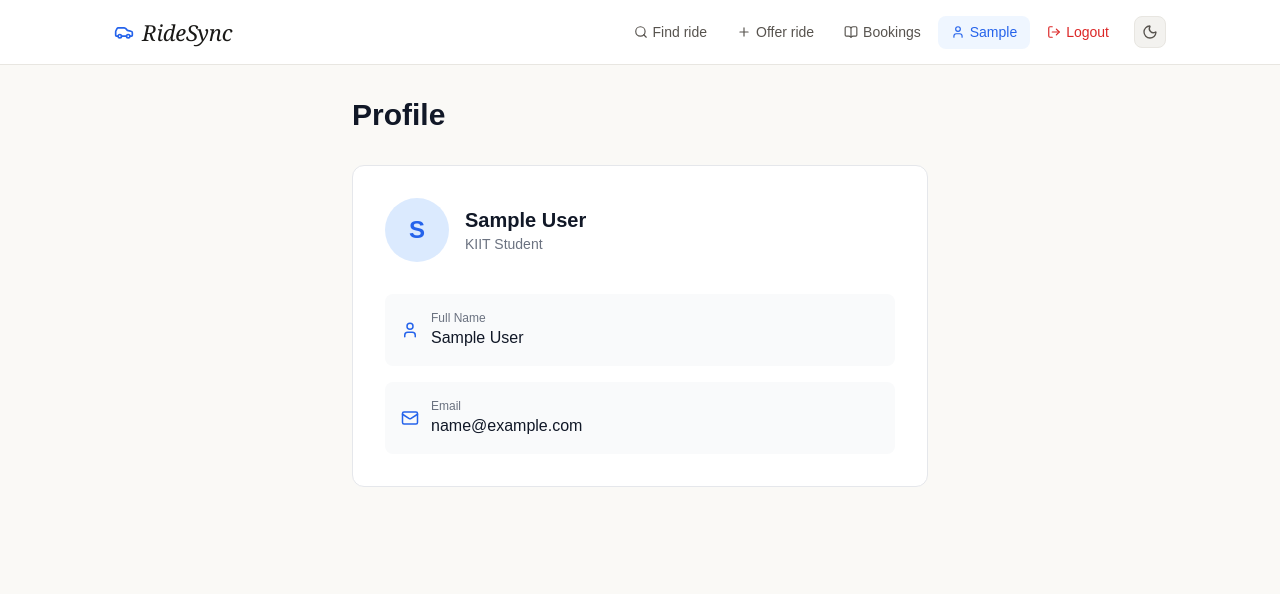
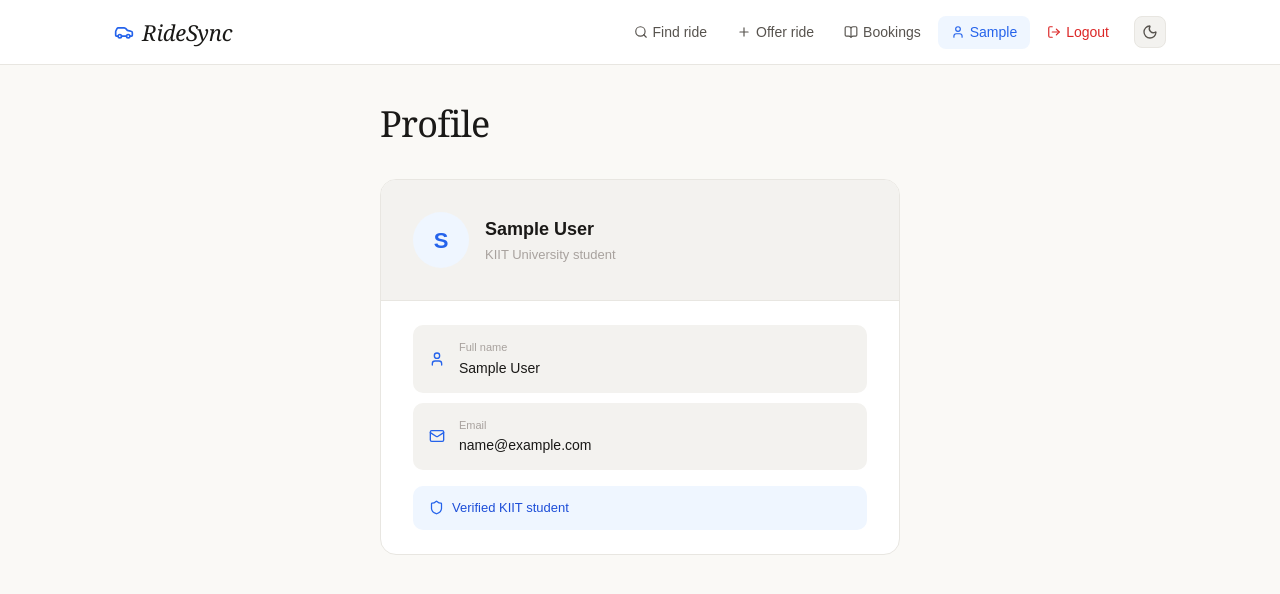
Before and after one commit to HitenAnand2207/ridesync-frontend, a Next.js app: page /profile in a window 1280 px wide. Shown: the top 594 px of the page. Built offline with nearby package versions, Linux system fonts and the light colour scheme; no server answers; sample sign-in values are in the browser's storage.

Commit message:
design: redesign profile page with avatar header and detail cards

```diff
--- a/src/app/profile/page.tsx
+++ b/src/app/profile/page.tsx
@@ -3,7 +3,7 @@
 import { useAuth } from '@/context/AuthContext';
 import { useRouter } from 'next/navigation';
 import { useEffect } from 'react';
-import { User, Mail, Phone } from 'lucide-react';
+import { User, Mail, Phone, Shield } from 'lucide-react';
 
 export default function ProfilePage() {
   const { user, loading } = useAuth();
@@ -13,47 +13,81 @@ export default function ProfilePage() {
     if (!loading && !user) router.push('/login');
   }, [user, loading]);
 
-  if (loading || !user) return <div className="text-center py-20 text-gray-500">Loading...</div>;
+  if (loading || !user) return (
+    <div style={{ textAlign: 'center', padding: '5rem', color: 'var(--text-muted)' }}>Loading...</div>
+  );
 
   return (
-    <div className="max-w-xl mx-auto">
-      <h1 className="text-3xl font-bold text-gray-900 mb-8">Profile</h1>
+    <div style={{ maxWidth: '520px', margin: '0 auto' }}>
+      <h1 style={{
+        fontFamily: 'var(--font-display)',
+        fontSize: '36px', fontWeight: 400,
+        color: 'var(--text-primary)', marginBottom: '28px',
+        letterSpacing: '-0.02em',
+      }}>
+        Profile
+      </h1>
 
-      <div className="bg-white border border-gray-200 rounded-xl p-8">
-        <div className="flex items-center gap-4 mb-8">
-          <div className="w-16 h-16 bg-blue-100 rounded-full flex items-center justify-center text-blue-600 font-bold text-2xl">
+      <div style={{
+        background: 'var(--bg-card)',
+        border: '1px solid var(--border)',
+        borderRadius: '16px', overflow: 'hidden',
+      }}>
+        {/* Avatar header */}
+        <div style={{
+          padding: '32px', background: 'var(--bg-secondary)',
+          borderBottom: '1px solid var(--border)',
+          display: 'flex', alignItems: 'center', gap: '16px',
+        }}>
+          <div style={{
+            width: '56px', height: '56px', borderRadius: '50%',
+            background: 'var(--accent-light)',
+            display: 'flex', alignItems: 'center', justifyContent: 'center',
+            fontSize: '22px', fontWeight: 700, color: 'var(--accent)',
+            flexShrink: 0,
+          }}>
             {user.name[0]}
           </div>
           <div>
-            <div className="text-xl font-bold text-gray-900">{user.name}</div>
-            <div className="text-sm text-gray-500">KIIT Student</div>
+            <div style={{ fontSize: '18px', fontWeight: 700, color: 'var(--text-primary)' }}>
+              {user.name}
+            </div>
+            <div style={{ fontSize: '13px', color: 'var(--text-muted)', marginTop: '2px' }}>
+              KIIT University student
+            </div>
           </div>
         </div>
 
-        <div className="space-y-4">
-          <div className="flex items-center gap-3 p-4 bg-gray-50 rounded-lg">
-            <User size={18} className="text-blue-600" />
-            <div>
-              <div className="text-xs text-gray-500">Full Name</div>
-              <div className="font-medium text-gray-900">{user.name}</div>
-            </div>
-          </div>
-          <div className="flex items-center gap-3 p-4 bg-gray-50 rounded-lg">
-            <Mail size={18} className="text-blue-600" />
-            <div>
-              <div className="text-xs text-gray-500">Email</div>
-              <div className="font-medium text-gray-900">{user.email}</div>
-            </div>
-          </div>
-          {user.phone && (
-            <div className="flex items-center gap-3 p-4 bg-gray-50 rounded-lg">
-              <Phone size={18} className="text-blue-600" />
+        {/* Details */}
+        <div style={{ padding: '24px 32px' }}>
+          {[
+            { icon: <User size={16} color="var(--accent)" />, label: 'Full name', value: user.name },
+            { icon: <Mail size={16} color="var(--accent)" />, label: 'Email', value: user.email },
+            ...(user.phone ? [{ icon: <Phone size={16} color="var(--accent)" />, label: 'Phone', value: user.phone }] : []),
+          ].map(({ icon, label, value }) => (
+            <div key={label} style={{
+              display: 'flex', alignItems: 'center', gap: '14px',
+              padding: '14px 16px', background: 'var(--bg-secondary)',
+              borderRadius: '10px', marginBottom: '10px',
+            }}>
+              {icon}
               <div>
-                <div className="text-xs text-gray-500">Phone</div>
-                <div className="font-medium text-gray-900">{user.phone}</div>
+                <div style={{ fontSize: '11px', color: 'var(--text-muted)', marginBottom: '2px' }}>{label}</div>
+                <div style={{ fontSize: '14px', fontWeight: 500, color: 'var(--text-primary)' }}>{value}</div>
               </div>
             </div>
-          )}
+          ))}
+
+          <div style={{
+            display: 'flex', alignItems: 'center', gap: '8px',
+            marginTop: '16px', padding: '12px 16px',
+            background: 'var(--accent-light)', borderRadius: '10px',
+          }}>
+            <Shield size={15} color="var(--accent)" />
+            <span style={{ fontSize: '13px', color: 'var(--accent-text)', fontWeight: 500 }}>
+              Verified KIIT student
+            </span>
+          </div>
         </div>
       </div>
     </div>
```
